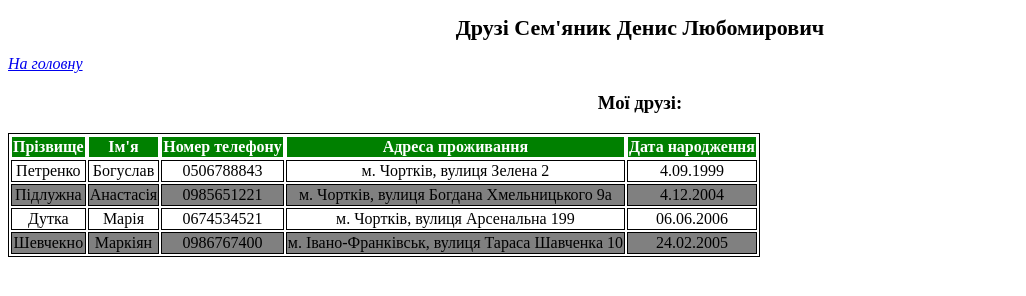
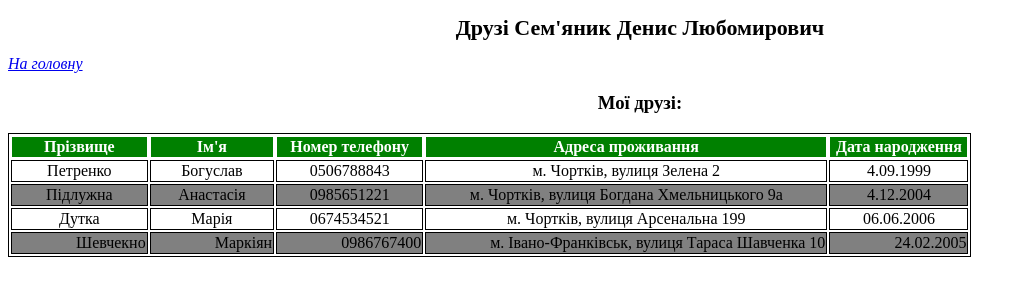
Before and after one commit to denyssemianyk/Laboratory-work-1, a plain HTML site: page Laboratory work 2/friends.html in a window 1280 px wide. Shown: the whole page, without its empty margins (0-1026 px from the left). Drawn offline with Linux system fonts and the light colour scheme.

Commit message:
Update friends.html

```diff
--- a/Laboratory work 2/friends.html
+++ b/Laboratory work 2/friends.html
@@ -29,8 +29,8 @@
                 border: 1px solid;
                 text-align: center;
             }
-            .e{
-                text-align: right;
+            .e td{
+                padding-left: 4rem;
             }
         </style>
         </head>
```
